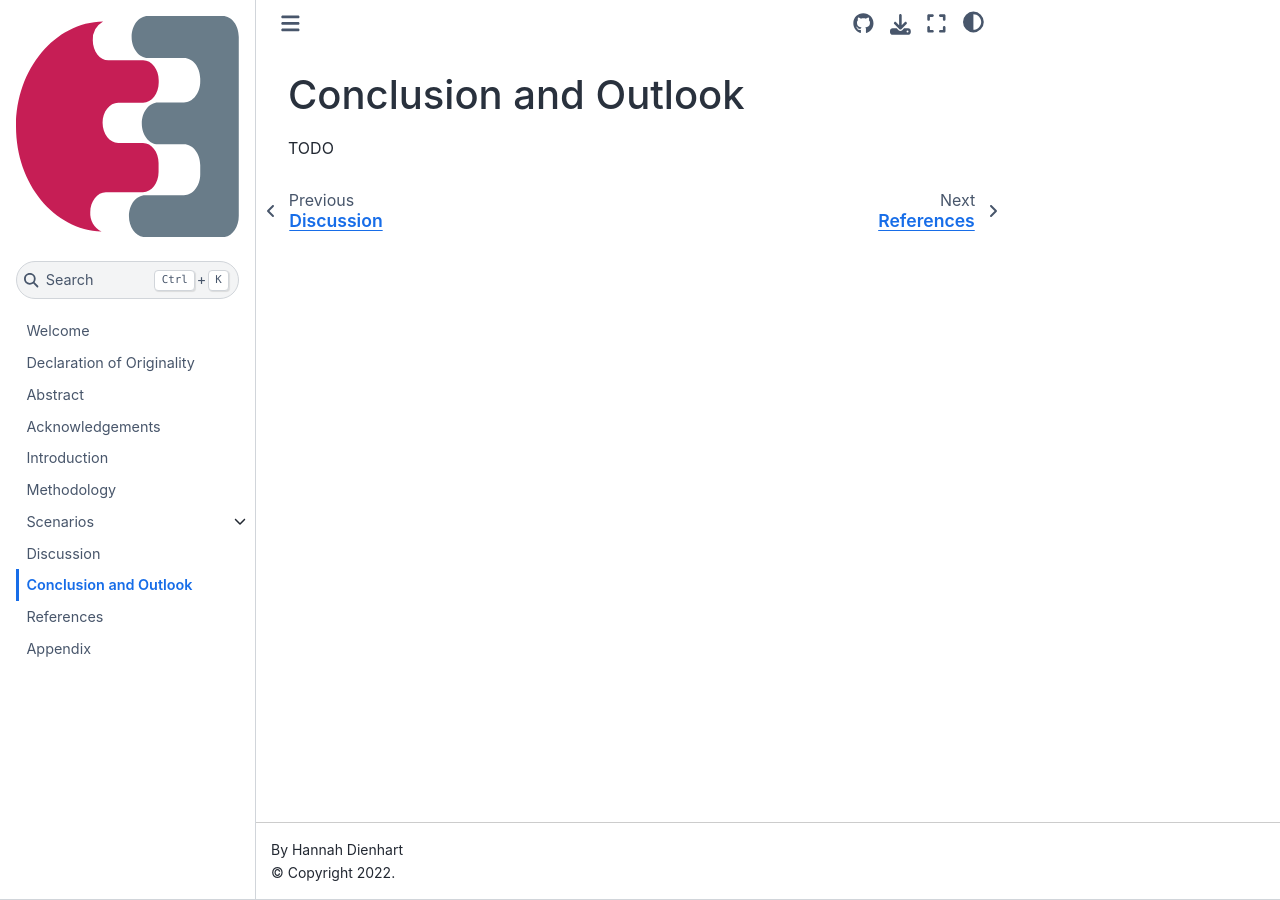
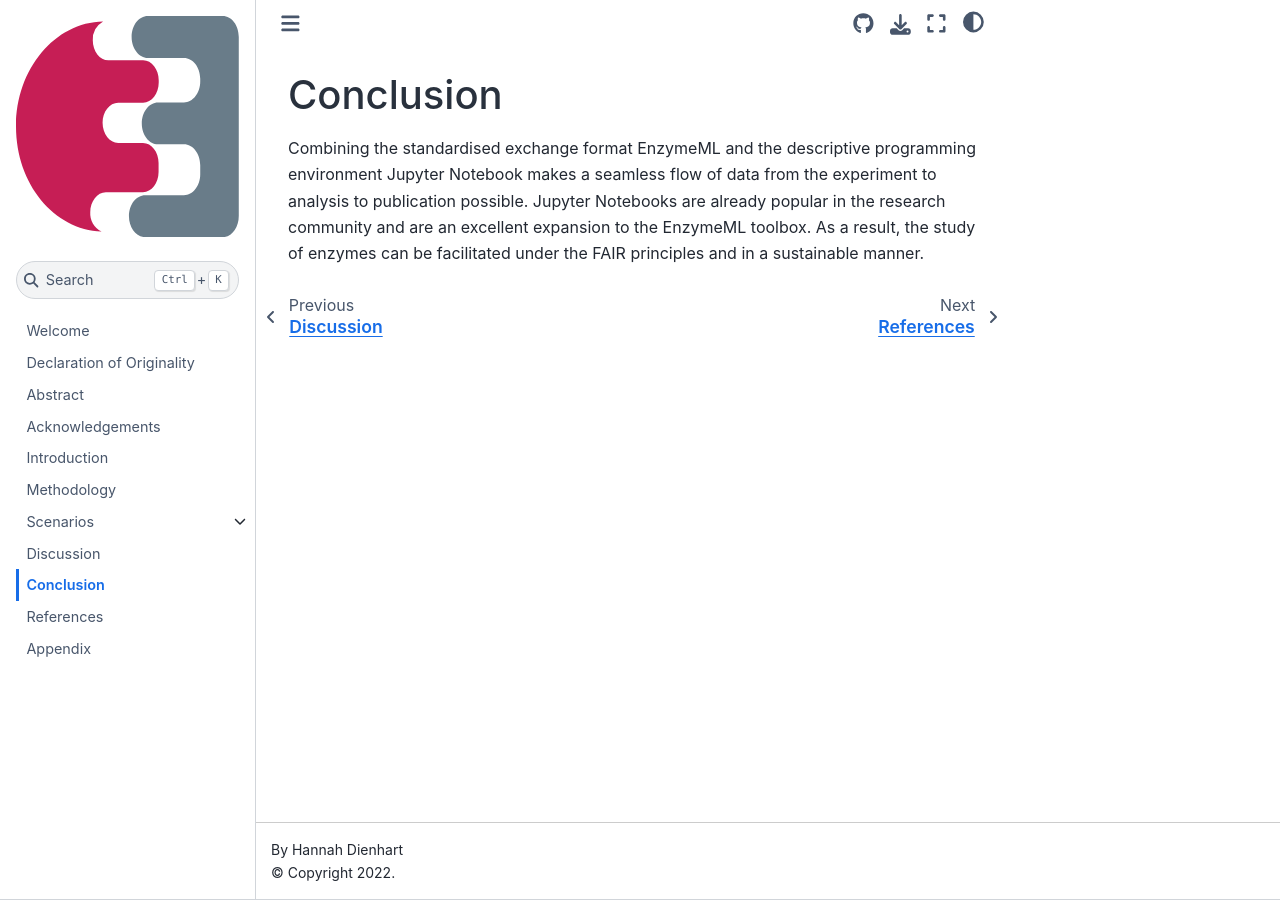
Before and after one commit to HannahDi/master-thesis, a Jupyter Book: the page built from book/conclusion.md, in a window 1280 px wide. Built offline with Jupyter Book 1.0.4 settings and Sphinx 7.4.7 and the Sphinx Book theme 1.1.4, drawn with Linux system fonts in a browser that asks for light colours.

Commit message:
edit conclusion

```diff
--- a/book/conclusion.md
+++ b/book/conclusion.md
@@ -1,5 +1,3 @@
-<div style="page-break-after:always;"></div>
+# Conclusion
 
-# Conclusion and Outlook
-
-TODO
+Combining the standardised exchange format EnzymeML and the descriptive programming environment Jupyter Notebook makes a seamless flow of data from the experiment to analysis to publication possible. Jupyter Notebooks are already popular in the research community and are an excellent expansion to the EnzymeML toolbox. As a result, the study of enzymes can be facilitated under the FAIR principles and in a sustainable manner.
```
